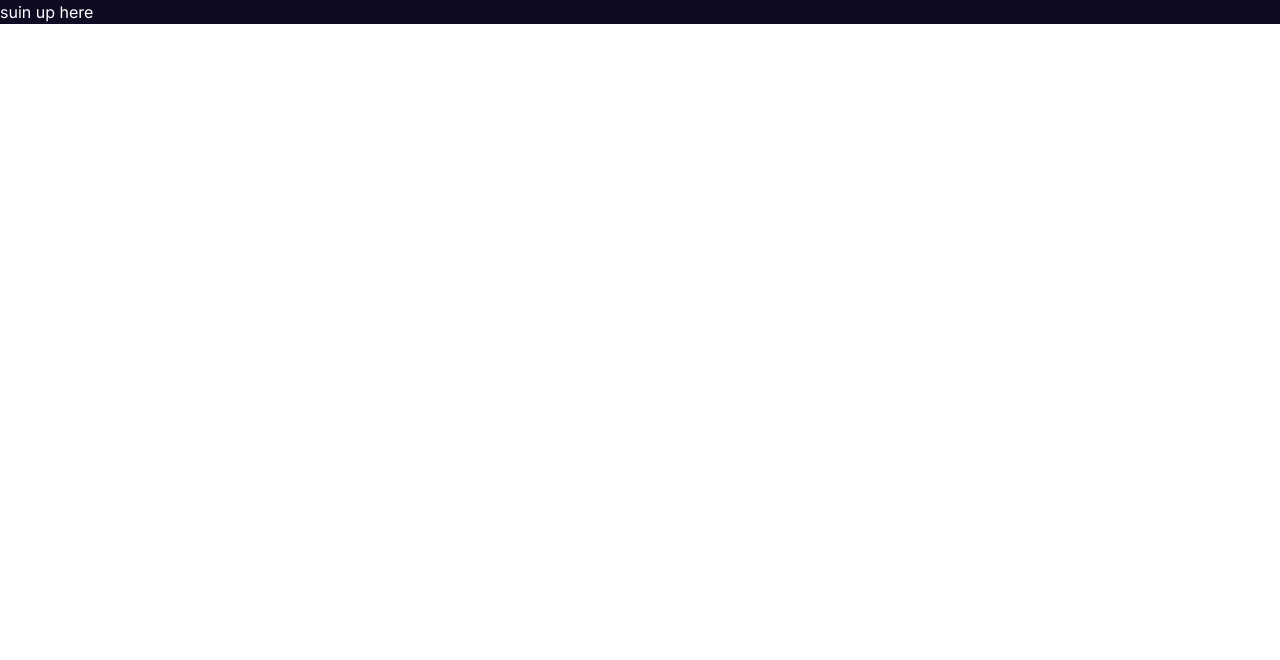
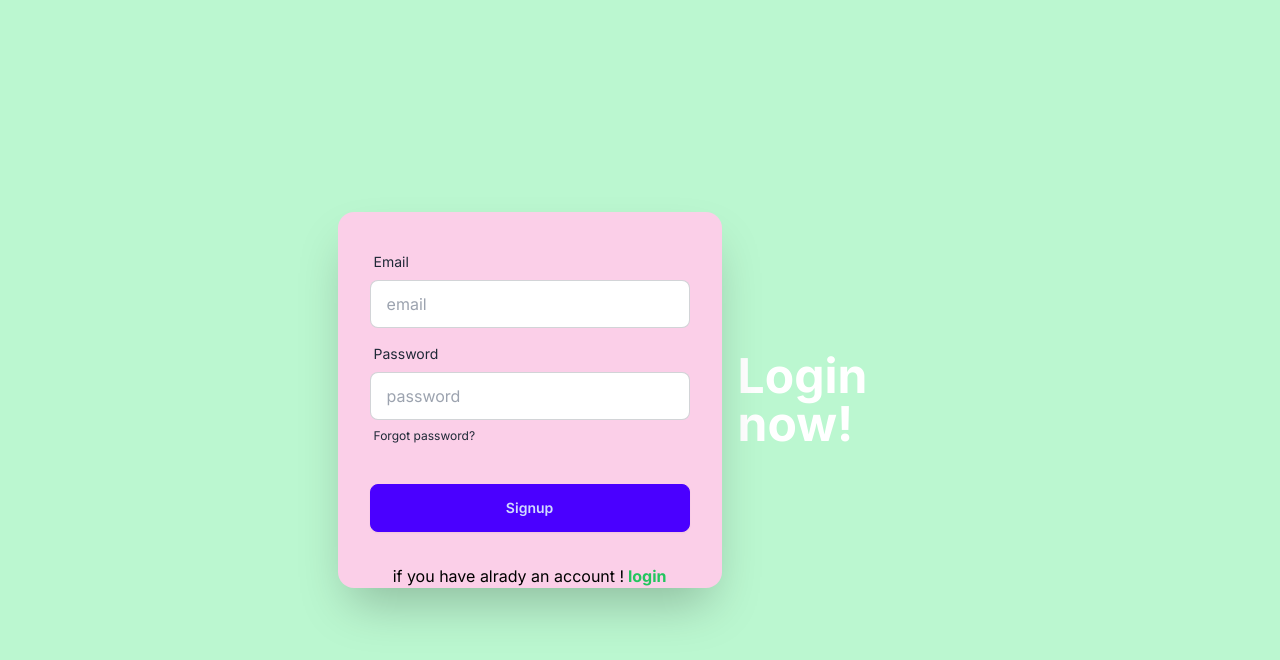
Before and after one commit to Naymul-NN/Schedulemeet-client, a Next.js app: page /signup in a window 1280 px wide. Shown: the top 660 px of the page. Built offline with nearby package versions, Linux system fonts and the light colour scheme; no server answers.

Commit message:
auth system

```diff
--- a/package.json
+++ b/package.json
@@ -9,12 +9,14 @@
     "lint": "next lint"
   },
   "dependencies": {
+    "firebase": "^10.7.2",
     "lottie-react": "^2.4.0",
     "next": "14.0.4",
     "react": "^18",
     "react-accessible-accordion": "^5.0.0",
     "react-dom": "^18",
     "react-fast-marquee": "^1.6.3",
+    "react-hot-toast": "^2.4.1",
     "react-icons": "^5.0.1"
   },
   "devDependencies": {
--- a/src/app/layout.jsx
+++ b/src/app/layout.jsx
@@ -1,5 +1,7 @@
 import { Inter } from 'next/font/google'
 import './globals.css'
+import AuthProvider from '@/components/auth/Authprovider'
+import { Toaster } from 'react-hot-toast'
 
 
 
@@ -16,13 +18,11 @@ export default function RootLayout({ children }) {
 
       <body className={`bg-[#0d0c22] ${inter.className} text-white`}>
         <link rel="icon" href="https://i.ibb.co/5LFVvdk/logo-white.webp" sizes="any" />
-        <div>
 
+        <AuthProvider>
           {children}
-
-
-
-        </div>
+          </AuthProvider>
+          <Toaster />
       </body>
     </html>
   )
--- a/src/app/login/page.jsx
+++ b/src/app/login/page.jsx
@@ -1,10 +1,9 @@
 import React from 'react';
-
+import Login from '@/components/auth/Login';
 const Welcome = () => {
     return (
         <div>
-            <h1>Welcome back</h1>
-            <h1>Welcome back Two</h1>
+           <Login></Login>
 
         </div>
     );
--- a/src/app/signup/page.jsx
+++ b/src/app/signup/page.jsx
@@ -1,9 +1,9 @@
 import React from 'react';
-
+import Signup from '@/components/auth/Signup';
 const joinus = () => {
     return (
         <div>
-            <h1>suin up here</h1>
+           <Signup></Signup>
         </div>
     );
 };
--- /dev/null
+++ b/src/components/auth/Authprovider.jsx
@@ -0,0 +1,59 @@
+"use client"
+
+import { createContext, useEffect, useState } from "react";
+import { createUserWithEmailAndPassword, onAuthStateChanged, signInWithEmailAndPassword, signInWithPopup, signOut  } from "firebase/auth";
+import auth from "./firebase.config";
+export const AuthContext = createContext(null)
+
+const AuthProvider = ({children}) => {
+
+    const [user, setuser] = useState(null);
+   const [loading, setLoading] = useState(true);
+
+   const createUser = (email,password)=>{
+    setLoading(true)
+    return createUserWithEmailAndPassword(auth, email, password)
+   }
+
+   const userLogin=(email,password)=>{
+    setLoading(true)
+    return signInWithEmailAndPassword(auth,email,password)
+   }
+
+   const logOut = () =>{
+    setLoading(true)
+    signOut(auth)
+   }
+
+   const googleLogin =(provider)=>{
+    return signInWithPopup(auth,provider)
+    }
+
+    useEffect(()=>{
+        const unSubscribe =  onAuthStateChanged(auth, currentUser =>{
+            setuser(currentUser)
+            setLoading(false)
+          })
+          return  () =>{
+            unSubscribe()
+          }
+       },[])
+
+   const authinfo = {
+             user,
+             loading,
+             createUser,
+             userLogin,
+             logOut,
+             googleLogin,
+   }
+
+
+    return (
+        <AuthContext.Provider value={authinfo}>
+            {children}
+        </AuthContext.Provider >
+    );
+};
+
+export default AuthProvider;
--- a/src/components/auth/Login.jsx
+++ b/src/components/auth/Login.jsx
@@ -1,11 +1,74 @@
-import React from 'react';
+"use client"
 
-const Login = () => {
+import React, { useContext } from 'react';
+import toast from 'react-hot-toast';
+// import { AuthContext } from './AuthProvider';
+import Link from 'next/link';
+import { useRouter } from 'next/navigation'
+import { AuthContext } from './Authprovider';
+
+
+const Signin = () => {
+
+    const {googleLogin, userLogin} = useContext(AuthContext);
+    const home = useRouter();
+
+    // const navigat = () => {
+    //     home.push("/");
+    // }
+
+    const handleLogin = (e) =>{
+        e.preventDefault();
+        const email = e.target.email.value;
+        const password = e.target.password.value ;
+
+
+         userLogin(email,password)
+         .then(result =>{
+          console.log(result.user)
+          toast.success('log in successfull')
+         home.push("/")
+         })
+         .catch(error=>{
+          console.error(error)
+
+         })
+
+      }
+
+
     return (
-        <div>
-            <h1>login here</h1>
+        <div className="hero min-h-screen bg-base-200">
+  <div className="hero-content flex-col lg:flex-row-reverse">
+
+    <div className="card shrink-0 w-full max-w-sm shadow-2xl bg-green-100 text-black">
+      <form onSubmit={handleLogin} className="card-body">
+        <div className="form-control">
+          <label className="label">
+            <span className="label-text">Email</span>
+          </label>
+          <input type="email" name="email" placeholder="email" className="input input-bordered" required />
         </div>
+        <div className="form-control">
+          <label className="label">
+            <span className="label-text">Password</span>
+          </label>
+          <input type="password" name="password" placeholder="password" className="input input-bordered" required />
+          <label className="label">
+            <a href="#" className="label-text-alt link link-hover">Forgot password?</a>
+          </label>
+        </div>
+        <div className="form-control mt-6">
+          <button className="btn btn-primary">Login</button>
+        </div>
+      </form>
+      <p className='text-black text-center'>If you are new here!
+      <Link href='/signup' className="text-green-400 font-bold" > Sign up</Link></p>
+
+    </div>
+  </div>
+</div>
     );
 };
 
-export default Login;
+export default Signin;
--- a/src/components/auth/Signup.jsx
+++ b/src/components/auth/Signup.jsx
@@ -1,11 +1,71 @@
-import React from 'react';
+"use client"
 
-const Signup = () => {
+import Link from "next/link";
+import { useContext } from "react";
+
+import toast from "react-hot-toast";
+import { AuthContext } from "./Authprovider";
+
+
+
+const Register = () => {
+  const {createUser} = useContext(AuthContext);
+
+  const handleRegister = (e) =>{
+    e.preventDefault();
+    // const name = e.target.name.value;
+    // const photoUrl= e.target.photo.value;
+    const email = e.target.email.value;
+    const password = e.target.password.value ;
+    console.log(email,password);
+
+
+    createUser(email,password)
+    .then(result =>{
+      console.log(result.user)
+      toast.success('Congratulation ! register seccessfull')
+
+    })
+    .catch(error => {
+     console.error(error)
+    })
+
+};
+
     return (
-        <div>
-            <h1>signup here</h1>
+      <div className="hero min-h-screen bg-green-200">
+  <div className="hero-content flex-col lg:flex-row-reverse">
+    <div className="text-center lg:text-left">
+      <h1 className="text-5xl font-bold">Login now!</h1>
+      {/* <p className="py-6">Provident cupiditate voluptatem et in. Quaerat fugiat ut assumenda excepturi exercitationem quasi. In deleniti eaque aut repudiandae et a id nisi.</p> */}
+    </div>
+    <div className="card shrink-0 w-full max-w-sm shadow-2xl bg-pink-200">
+      <form onSubmit={handleRegister}  className="card-body text-black">
+        <div className="form-control">
+          <label className="label">
+            <span className="label-text">Email</span>
+          </label>
+          <input type="email" placeholder="email" name="email" className="input input-bordered" required />
         </div>
+        <div className="form-control">
+          <label className="label">
+            <span className="label-text">Password</span>
+          </label>
+          <input type="password" placeholder="password" name="password" className="input input-bordered" required />
+          <label className="label">
+            <a href="#" className="label-text-alt link link-hover">Forgot password?</a>
+          </label>
+        </div>
+        <div className="form-control mt-6">
+          <button className="btn btn-primary">Signup</button>
+        </div>
+      </form>
+      <p className="text-black text-center">if you have alrady an account !<Link href='/login' className="text-green-500 font-bold"> login</Link></p>
+
+    </div>
+  </div>
+</div>
     );
 };
 
-export default Signup;
+export default Register;
--- /dev/null
+++ b/src/components/auth/firebase.config.js
@@ -0,0 +1,18 @@
+// Import the functions you need from the SDKs you need
+import { initializeApp } from "firebase/app";
+import { getAuth } from "firebase/auth";
+
+
+const firebaseConfig = {
+  apiKey: "AIzaSyBKMIb2oncKAPE7a5r6ytSyB-CMbXijdYo",
+  authDomain: "schedulemeet-b49e7.firebaseapp.com",
+  projectId: "schedulemeet-b49e7",
+  storageBucket: "schedulemeet-b49e7.appspot.com",
+  messagingSenderId: "297162276419",
+  appId: "1:297162276419:web:f79a95fa51f69510e25ef6"
+};
+
+// Initialize Firebase
+const app = initializeApp(firebaseConfig);
+const auth = getAuth(app);
+export default auth;
```
Also changed, not shown: 1 other file (tests, documents, lock files or other folders).
